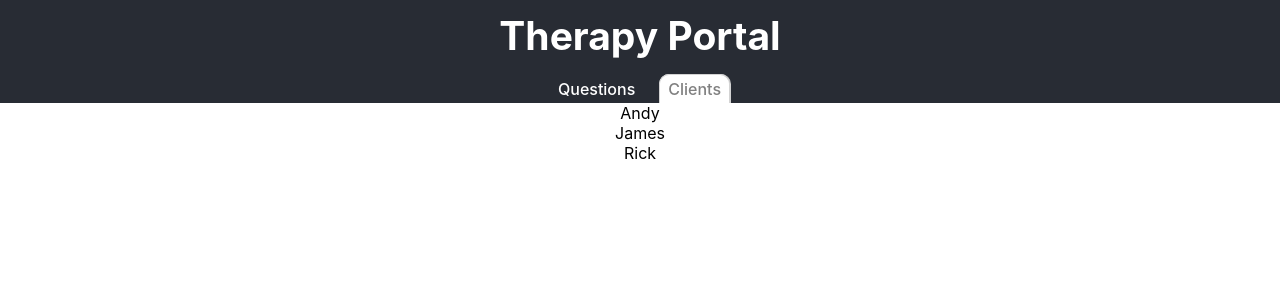
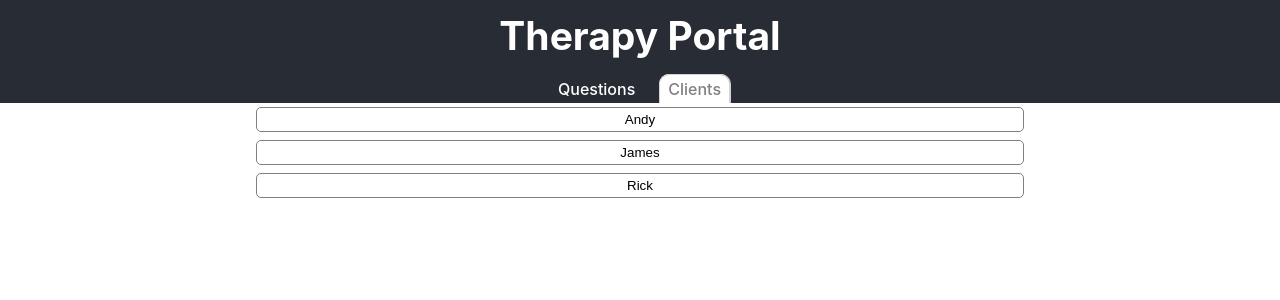
Before and after one commit to LimbicAI/code-challenge, a React (Create React App) app: page /clients in a window 1280 px wide. Shown: the top 300 px of the page. Built offline with nearby package versions, Linux system fonts and the light colour scheme.

Commit message:
chore: expand on Client list

```diff
--- /dev/null
+++ b/src/components/ClientsList/ClientsList.js
@@ -0,0 +1,55 @@
+import React, { useContext, useState } from 'react';
+import clsx from 'clsx';
+import { AppContext } from '../../context/AppState';
+import styles from './styles.module.css';
+
+const QuestionsList = () => {
+	const { clients } = useContext(AppContext);
+	const [showQuestions, setShowQuestions] = useState(
+		clients.map(() => false)
+	);
+
+	console.warn(showQuestions);
+
+	return (
+		<div className={styles.questions}>
+			{clients.map((client, index) => (
+				<React.Fragment key={`${client.name}_${index}`}>
+					<button
+						className={styles.client}
+						onClick={() => {
+							const updatedShowQuestions = [...showQuestions];
+							updatedShowQuestions[index] = !showQuestions[index];
+							setShowQuestions(updatedShowQuestions);
+						}}
+					>
+						{client.name}
+					</button>
+					<div
+						className={clsx(styles.clientQuestions, {
+							[styles.showQuestions]: showQuestions[index]
+						})}
+					>
+						{client.questions.map(question => (
+							<div
+								className={styles.questionsAnswers}
+								key={client.name + question.q}
+							>
+								<p>
+									<span className={styles.label}>Q: </span>
+									{question.q}
+								</p>
+								<p>
+									<span className={styles.label}>A: </span>
+									{question.a}
+								</p>
+							</div>
+						))}
+					</div>
+				</React.Fragment>
+			))}
+		</div>
+	);
+};
+
+export default QuestionsList;
--- /dev/null
+++ b/src/components/ClientsList/index.js
@@ -0,0 +1,3 @@
+import ClientsList from './ClientsList';
+
+export default ClientsList;
--- /dev/null
+++ b/src/components/ClientsList/styles.module.css
@@ -0,0 +1,68 @@
+.client {
+	border: 1px solid gray;
+	border-radius: 5px;
+	cursor: pointer;
+	margin: 4px 0;
+	padding: 4px 0;
+	width: 60%;
+	background-color: transparent;
+}
+
+.clientQuestions {
+	transform: scaleY(0);
+	height: 0;
+	opacity: 0;
+	flex-flow: column;
+}
+
+.clientQuestions div:not(:last-child) {
+	border-bottom: 1px solid gray;
+}
+
+.showQuestions {
+	display: flex;
+	height: auto;
+	opacity: 1;
+	transform: scaleY(1);
+	transition: opacity 1.25s ease-in-out;
+}
+
+.label {
+	font-weight: 500;
+}
+
+.modal {
+	display: flex;
+	flex-flow: column;
+	justify-content: center;
+	align-items: center;
+	background-color: rgba(0, 0, 0, 0.4);
+	position: absolute;
+	top: 0;
+	left: 0;
+	width: 100vw;
+	height: 100vh;
+}
+
+.question {
+	display: flex;
+	flex-flow: row;
+	justify-content: space-between;
+	font-size: 18px;
+	font-weight: 500;
+	align-items: center;
+	width: 60%;
+	min-width: 340px;
+}
+
+.questions {
+	display: flex;
+	flex-flow: column;
+	align-items: center;
+}
+
+.questionsAnswers {
+	display: flex;
+	flex-flow: column;
+	align-items: center;
+}
--- a/src/index.css
+++ b/src/index.css
@@ -1,8 +1,8 @@
 body {
   margin: 0;
-  font-family: -apple-system, BlinkMacSystemFont, 'Segoe UI', 'Roboto', 'Oxygen',
-    'Ubuntu', 'Cantarell', 'Fira Sans', 'Droid Sans', 'Helvetica Neue',
-    sans-serif;
+  font-family: -apple-system, BlinkMacSystemFont, 'Segoe UI', 'Roboto',
+    'Oxygen', 'Ubuntu', 'Cantarell', 'Fira Sans', 'Droid Sans',
+    'Helvetica Neue', sans-serif;
   -webkit-font-smoothing: antialiased;
   -moz-osx-font-smoothing: grayscale;
 }
@@ -17,3 +17,7 @@ h2,
 h3 {
   margin: 12px;
 }
+
+p {
+  margin: 4px;
+}
--- a/src/screens/Clients/Clients.js
+++ b/src/screens/Clients/Clients.js
@@ -1,16 +1,8 @@
 import React, { useContext } from 'react';
-import { AppContext } from '../../context/AppState';
+import ClientsList from '../../components/ClientsList';
 
 const Clients = () => {
-	const { clients } = useContext(AppContext);
-
-	return (
-		<div>
-			{clients.map((client, index) => (
-				<div key={`${client.name}_${index}`}>{client.name}</div>
-			))}
-		</div>
-	);
+	return <ClientsList />;
 };
 
 export default Clients;
```
